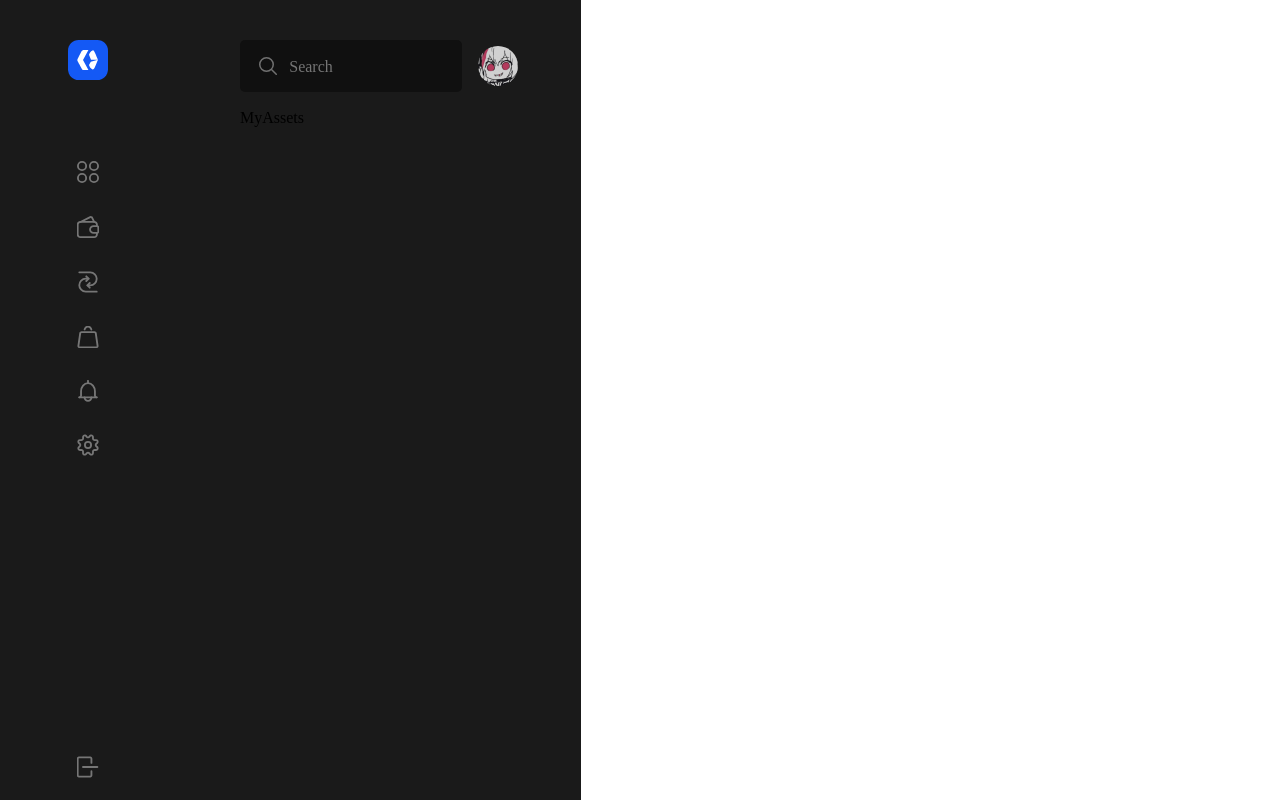
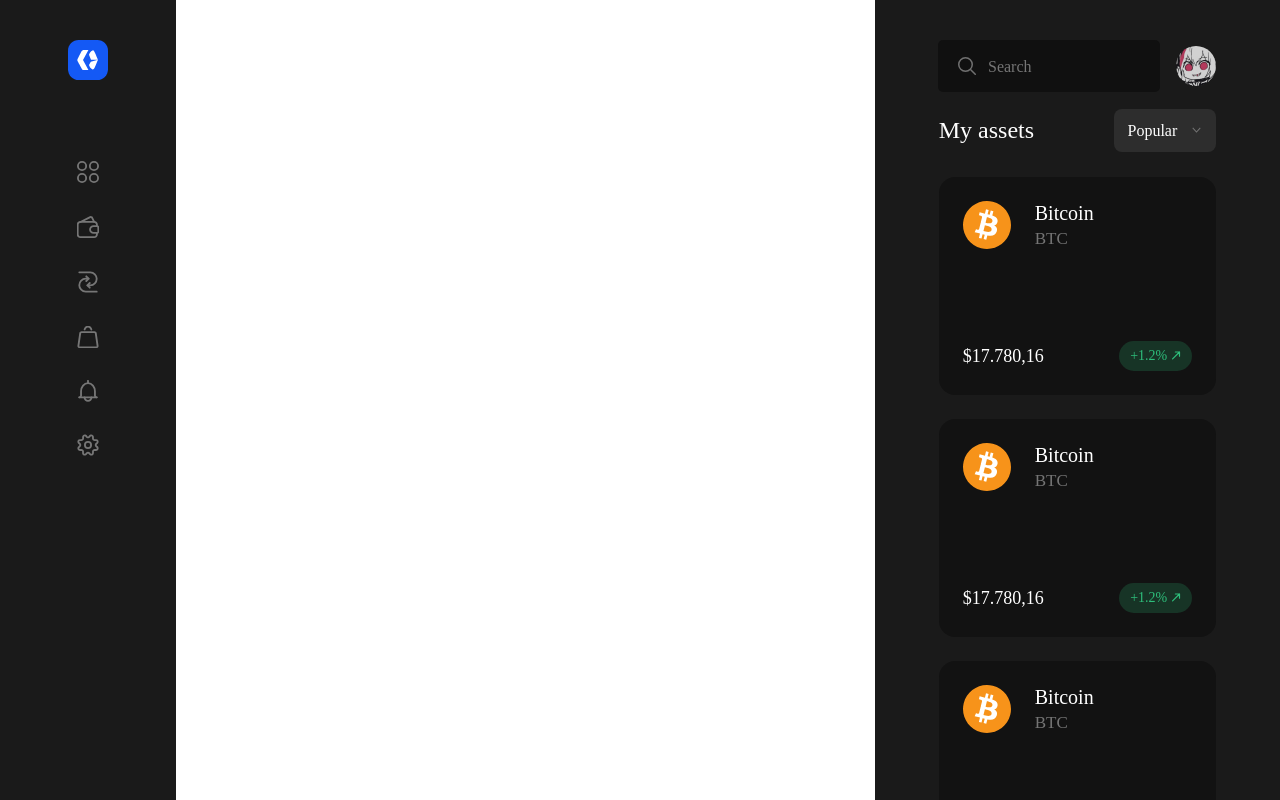
Before and after one commit to Ogasss/CryptoBird-Demo, a Vue app: page / in a window 1280 px wide. Shown: the top 800 px of the page. Built offline with nearby package versions, Linux system fonts and the light colour scheme.

Commit message:
完成Action初步样式

```diff
--- /dev/null
+++ b/src/components/Action/Asset.vue
@@ -0,0 +1,125 @@
+<template>
+    <div class="AssetWrapper">
+        <header class="AssetHeader">
+            <img :src="src" alt="">
+            <div class="AssetText">
+                <span class="title">{{title}}</span>
+                <span class="simpleName">{{simpleName}}</span>
+            </div>
+        </header>
+
+        <main class="AssetMain">
+
+        </main>
+
+        <footer class="AssetFooter">
+            <span class="price">{{price}}</span>
+            <button class="trend">
+                <span class="trendText">
+                    {{trendType}}{{trend}}%
+                </span>
+                <img class="trendIcon" :src="up" alt="">
+            </button>
+        </footer>
+    </div>
+</template>
+
+<script>
+import src from '../../assets/icons/Action/BTC.svg'
+import up from '../../assets/icons/Action/Up.svg'
+
+export default {
+    setup(){
+        const title = 'Bitcoin'
+        const simpleName = 'BTC'
+        const price = '$17.780,16'
+        const trend = 1.2
+        const trendType = '+'
+        return {
+            src,
+            title,
+            simpleName,
+            price,
+            trend,
+            trendType,
+            up
+        }
+    }
+}
+</script>
+
+<style scoped>
+    .AssetWrapper{
+        padding: 24px;
+        background: #121212;
+        border-radius: 16px;
+    }
+    .AssetWrapper header img{
+        width: 48px;
+        height: 48px;
+    }
+    .AssetWrapper .AssetHeader{
+        display: flex;
+    }
+   .AssetHeader .AssetText{
+        margin-left: 24px;
+        display: flex;
+        flex-direction: column;
+    }
+   .AssetHeader .title{
+        font-family: 'Aeonik';
+        font-style: normal;
+        font-weight: 400;
+        font-size: 20px;
+        line-height: 24px;
+        color: #FFFFFF;
+        margin-bottom: 4px;
+    }
+    .AssetHeader .simpleName{
+        font-family: 'Aeonik';
+        font-style: normal;
+        font-weight: 500;
+        font-size: 17px;
+        line-height: 20px;
+        color: #747474;
+    }
+    .AssetWrapper .AssetFooter{
+        display: flex;
+        justify-content: space-between;
+        align-items: center;
+    }
+    .AssetFooter .price{
+        font-family: 'Aeonik';
+        font-style: normal;
+        font-weight: 400;
+        font-size: 18px;
+        line-height: 22px;
+        color: #FFFFFF;
+    }
+    .AssetFooter .trend{
+        width: 73px;
+        height: 30px;
+        border-radius: 32px;
+        background: rgba(46, 190, 123, 0.2);
+    }
+    .trend .trendText{
+        font-family: 'Aeonik';
+        font-style: normal;
+        font-weight: 500;
+        font-size: 14px;
+        line-height: 17px;
+        color: #2EBE7B;
+    }
+    .AssetFooter .down{
+
+    }
+    .AssetFooter .up{
+
+    }
+    .AssetWrapper .AssetMain{
+        margin-top: 16px;
+        margin-bottom: 16px;
+        width: 180px;
+        height: 60px;
+    }
+</style>
--- a/src/components/Action/MyAssets.vue
+++ b/src/components/Action/MyAssets.vue
@@ -1,15 +1,21 @@
 <template>
-    <div>
-        MyAssets
+    <div class="theMyAssetsWrapper">
+        <div>
+            <Header/>
+        </div>
+        <div>
+            <Main/>
+        </div>
     </div>
 </template>
 
 <script>
+import Header from './MyAssetsHeader.vue'
+import Main from './MyAssetsMain.vue'
 export default {
-
+    components:{
+        Header,
+        Main
+    }
 }
 </script>
-
-<style scoped>
-
-</style>
--- /dev/null
+++ b/src/components/Action/MyAssetsHeader.vue
@@ -0,0 +1,118 @@
+<template>
+    <header class="theMyAssetsHeader">
+        <span class="theMyAssetsTitle">My assets</span>
+        <div>
+            <button @click="onClick" class="theMyAssetsOptions">
+            {{chosed}}
+                <img class="theMyAssetsDown" :src="down" alt="">
+            </button>
+            <transition name="list">
+                <div v-show="listFlag" class="theMyAssetsOptionsList">
+                    <div v-for="option in options" :key="option">
+                        <button @click="select(option)" class="theMyAssetsOptions">
+                            {{option}}
+                        </button>
+                    </div>
+                </div>
+            </transition>
+        </div>
+    </header>
+</template>
+
+<script>
+import {ref} from 'vue'
+import down from '../../assets/icons/Action/down.svg'
+export default {
+    setup(){
+        const options = ['Popular','New','Viewed']
+        const listFlag = ref(false)
+        let chosed = ref('Popular')
+        const onClick = () => {
+            listFlag.value = !listFlag.value
+        }
+        const select = (option) => {
+            chosed.value = option
+            listFlag.value = false
+        }
+        return{
+            down,
+            options,
+            chosed,
+            onClick,
+            select,
+            listFlag
+        }
+    }
+}
+</script>
+
+<style scoped>
+    .theMyAssetsHeader{
+        display: flex;
+        align-items: center;
+        justify-content: space-between;
+        position: relative;
+        margin-bottom: 25px;
+    }
+    .theMyAssetsTitle{
+        font-family: 'Aeonik';
+        font-style: normal;
+        font-weight: 400;
+        font-size: 24px;
+        line-height: 29px;
+        /* identical to box height */
+        display: flex;
+        align-items: center;
+
+        color: #FFFFFF;
+    }
+    .theMyAssetsDown{
+        width: 11px;
+        height: 5.5px;
+        margin-left: 0px;
+    }
+    .theMyAssetsOptions{
+        display: flex;
+        justify-content: space-between;
+        align-items: center;
+        padding: 12px 13.5px;
+        background: #2d2d2d;
+        height: 43px;
+        width: 102px;
+        border-radius: 8px;
+        font-family: 'Aeonik';
+        font-style: normal;
+        font-weight: 500;
+        font-size: 16px;
+        line-height: 19px;
+        color: #FFFFFF;
+    }
+    .theMyAssetsListButton{
+    }
+    .theMyAssetsOptionsList{
+        position: absolute;
+    }
+    .theMyAssetsOptionsList .theMyAssetsOptions{
+        margin-top: 8px;
+        justify-content: center;
+    }
+    .theMyAssetsOptionsList .theMyAssetsOptions:hover{
+        margin-top: 8px;
+        justify-content: center;
+        background: #404040;
+    }
+    .list-enter-from,
+    .list-leave-to{
+        transform: translateY(-50px);
+        opacity: 0;
+    }
+    .list-enter-to,
+    .list-leave-from{
+        transform: translateY(0px);
+        opacity: 1;
+    }
+    .list-enter-active,
+    .list-leave-active{
+        transition: all 0.3s ease;
+    }
+</style>
--- /dev/null
+++ b/src/components/Action/MyAssetsMain.vue
@@ -0,0 +1,40 @@
+<template>
+    <div class="AssetsMainWrapper">
+        <Asset class="asset"/>
+        <Asset class="asset"/>
+        <Asset class="asset"/>
+        <Asset class="asset"/>
+    </div>
+</template>
+
+<script>
+import Asset from './Asset.vue'
+export default {
+    components:{
+        Asset
+    },
+    setup(){
+
+    }
+}
+</script>
+
+<style scoped>
+    .AssetsMainWrapper{
+        display: flex;
+        justify-content: space-between;
+        flex-wrap: wrap;
+    }
+    .AssetsMainWrapper .asset{
+        width: 228px;
+        height: 218px;
+        margin-bottom: 24px;
+    }
+    @media (max-width: 1845px){
+        .AssetsMainWrapper .asset{
+        width: 100%;
+        height: 218px;
+        margin-bottom: 24px;
+    }
+    }
+</style>
--- a/src/components/Aside/Aside.vue
+++ b/src/components/Aside/Aside.vue
@@ -61,7 +61,7 @@
     .theAsideWrapper{
         padding: 40px 32px;
         min-width: 88px;
-        height: 100vh;
+        height: 100%;
         background: #1A1A1A;
     }
     .title{
@@ -83,7 +83,7 @@
         line-height: 26px;
     }
     .logOut{
-        margin-top: calc(100vh - 460px - 40px);
+        margin-top: calc(1200px - 460px - 40px);
     }
     @media (max-width: 1500px){
         .titleText{
--- a/src/components/views/Layout.vue
+++ b/src/components/views/Layout.vue
@@ -27,18 +27,19 @@
 
 <style scoped>
     .layoutWrapper{
-        width: 100%;
-        height: 100%;
+        width: 1920px;
+        height: 1200px;
         display: flex;
     }
     .asideWrapper{
         width: 13.75%;
         height: 100%;
+        /* display: none; */
     }
     .mainWrapper{
         width: 54.59%;
         height: 100%;
-        display: none;
+        /* display: none; */
     }
     .actionWrapper{
         width: 31.66%;
```
Also changed, not shown: src/assets/icons/Action/Up.svg (added), 1 other file (tests, documents, lock files or other folders).
